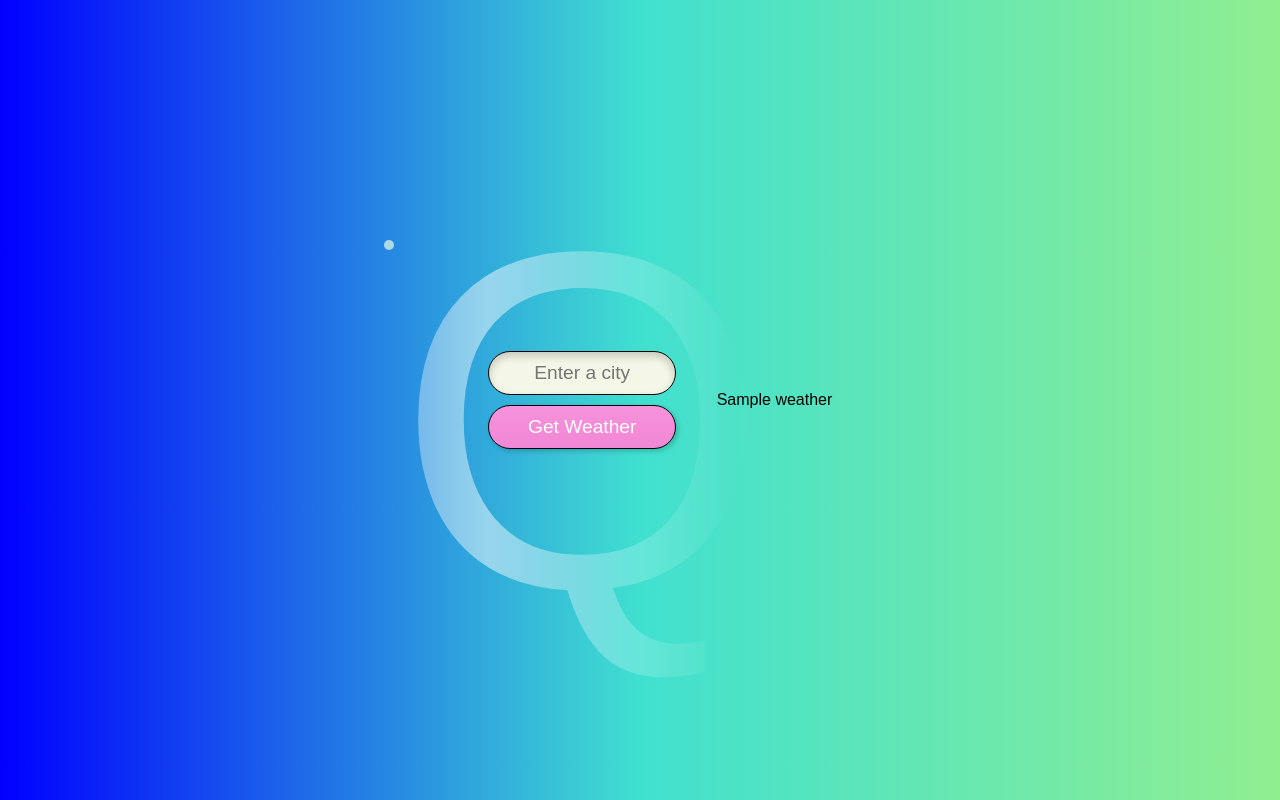
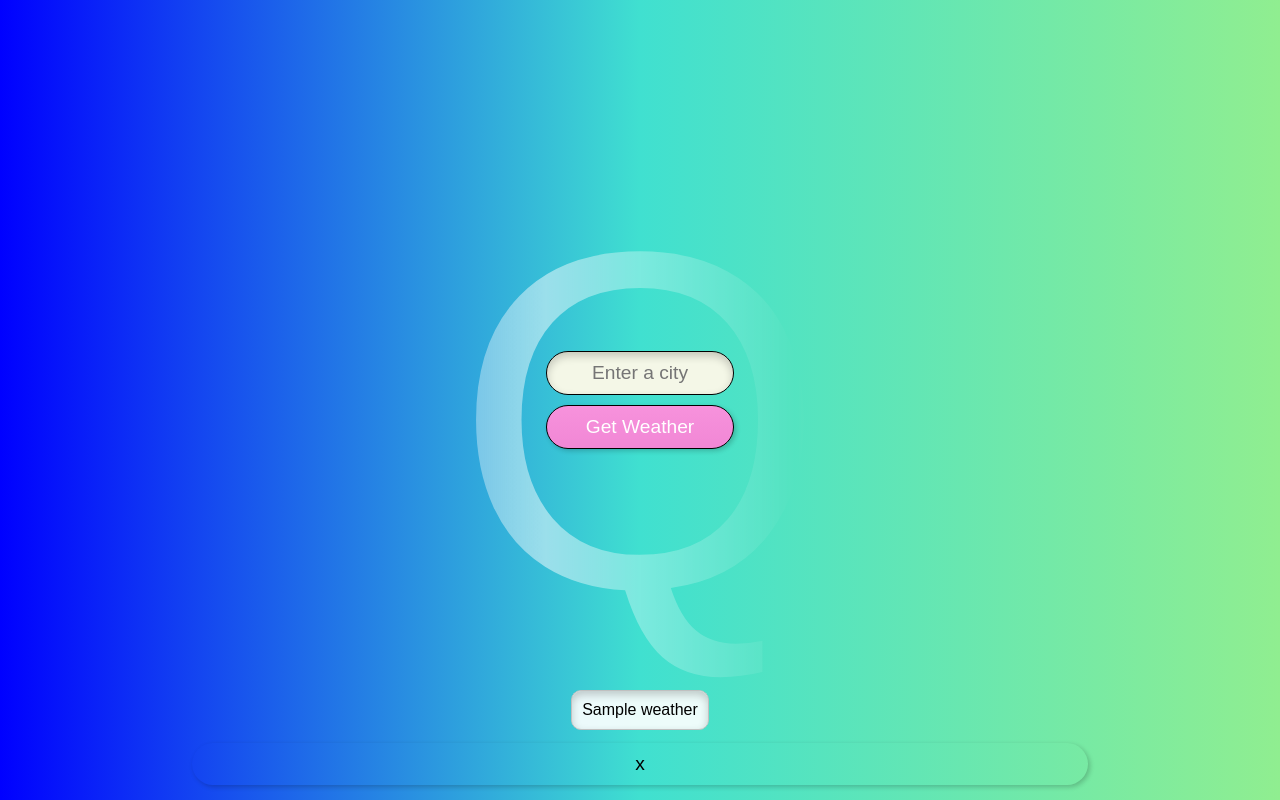
Before and after one commit to Quinnlizzy/Q-Weather-App, a Flask app: template templates/index.html in a window 1280 px wide. Run offline with Flask 3, Linux system fonts and the light colour scheme; the template is opened without the code that fills it: most values are stand-ins (such as "Sample title", 1, 10 or a date in 2020).

Commit message:
donefornow

```diff
--- a/static/styles.css
+++ b/static/styles.css
@@ -8,9 +8,17 @@
     font-family: 'Beon', sans-serif; /* Use the Beon font */
 }
 
+.container {
+    display: flex;
+    flex-direction: column;
+    align-items: center;
+}
+
 input[type="text"]::placeholder {
     text-align: center;
 }
+
+
 
 form {
     position: relative; /* Make the form a relative container for the 'Q' */
@@ -90,11 +98,38 @@
     }
 }
 
-.shooting-star {
+
+.weather-info {
     position: absolute;
-    width: 10px;
-    height: 10px;
-    background-color: lightblue;
-    border-radius: 50%;
-    animation: shooting-star 2s linear infinite;
+    bottom: 50px;
+    border: 1px solid transparent;
+    border: 1px solid silver;
+    background-color: rgba(255, 255, 255, 0.9);
+    border-radius: 10px;
+    padding: 10px;
+    margin: 20px;
+    box-shadow: inset 0px 4px 8px rgba(0.2, 0.2, 0.2, 0.2); /* Add an inner shadow */
+    text-align: center;
 }
+
+.has-weather {
+    border-color: silver;
+}
+
+.close-btn {
+    position: absolute;
+    bottom: 15px;
+    color: Black;
+    display: block;
+    margin-top: 10px;
+    background: none;
+    border: none;
+    font-size: 1.2em;
+    cursor: pointer;
+    text-align: center;
+    align-items: center;
+}
+
+.weather-info, .close-btn {
+    display: none;
+}
--- a/templates/index.html
+++ b/templates/index.html
@@ -6,6 +6,7 @@
 </head>
 <body>
     <div class="shooting-star"></div>
+    <div class="container">
         <form method="POST">
             <div class="input-group">
                 <input type="text" name="city" placeholder="Enter a city" required>
@@ -14,8 +15,22 @@
                 <button type="submit">Get Weather</button>
             </div>
         </form>
+        <div class="weather-info {% if weather %}has-weather{% endif %}">
             {% if weather %}
-    <p>{{ weather }}</p>
+            {{ weather }}
             {% endif %}
+        </div>
+        <button class="close-btn">x</button>
+    </div>
+    <script>
+        if({% if weather %}true{% else %}false{% endif %}) {
+            document.querySelector('.weather-info').style.display = 'block';
+            document.querySelector('.close-btn').style.display = 'block';
+        }
+        document.querySelector('.close-btn').addEventListener('click', function() {
+            document.querySelector('.weather-info').style.display = 'none';
+            this.style.display = 'none'
+        });
+    </script>
 </body>
 </html>
```
Lines whose indentation alone changed are shown as unchanged.
